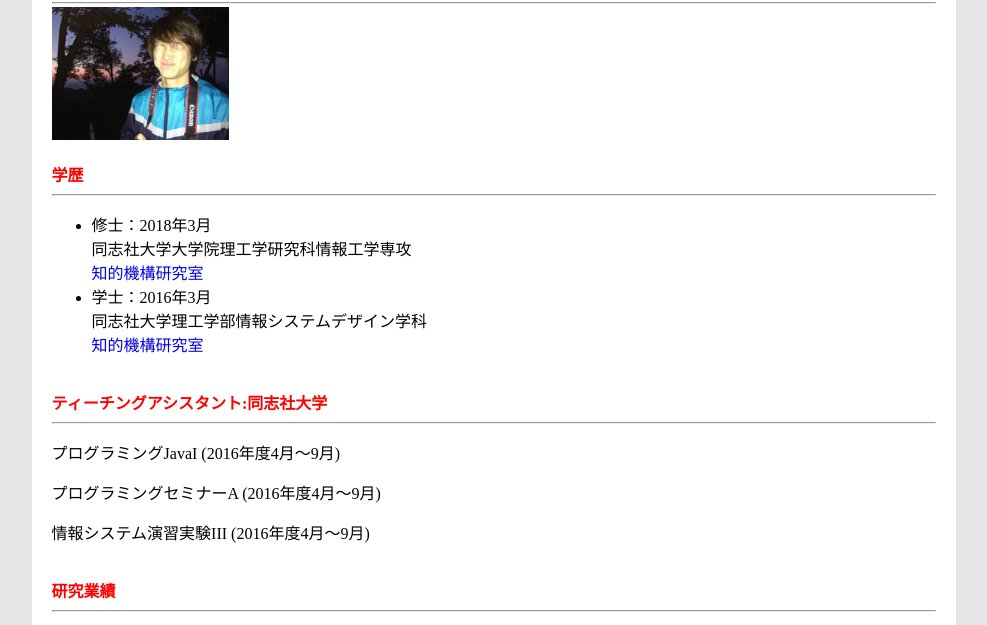
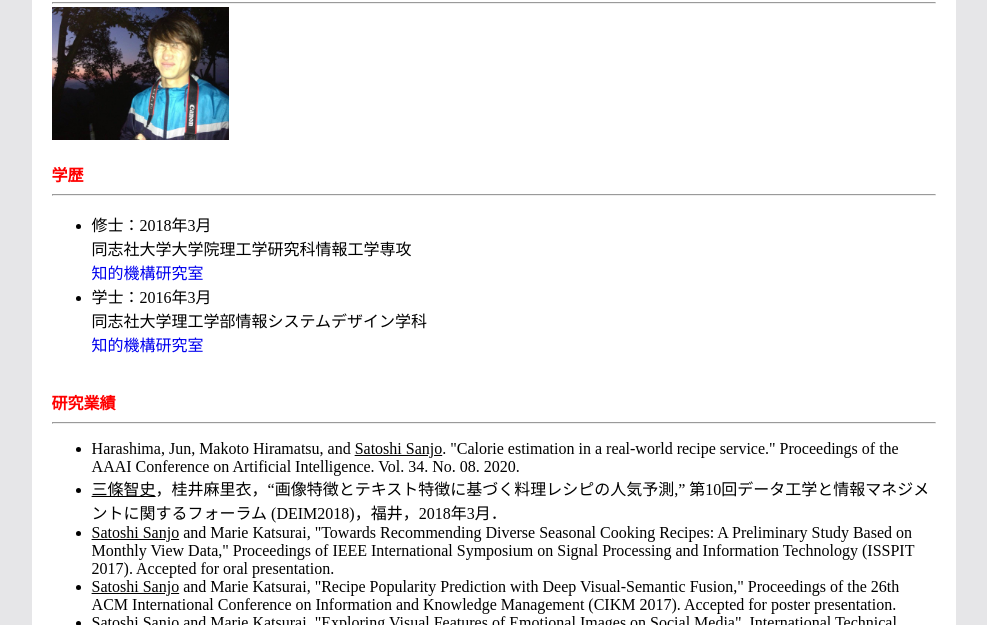
Before and after one commit to johshisha/johshisha.github.io, a plain HTML site: page index.html in a window 1280 px wide. Shown: the part 79-704 px from the top of the page, without its empty margins (146-1133 px from the left). Drawn offline with Linux system fonts and the light colour scheme.

Commit message:
Remove TA history because it is incompletely

```diff
--- a/index.html
+++ b/index.html
@@ -86,22 +86,6 @@
         <br />
         <div class="content-list">
           <div clas="content-title">
-            <b
-              ><font color="#ff0000"
-                >ティーチングアシスタント:同志社大学</font
-              ></b
-            >
-            <hr />
-          </div>
-          <div>
-            <p>プログラミングJavaI (2016年度4月～9月)</p>
-            <p>プログラミングセミナーA (2016年度4月～9月)</p>
-            <p>情報システム演習実験III (2016年度4月～9月)</p>
-          </div>
-        </div>
-        <br />
-        <div class="content-list">
-          <div clas="content-title">
             <b><font color="#ff0000">研究業績</font></b>
             <hr />
           </div>
```
